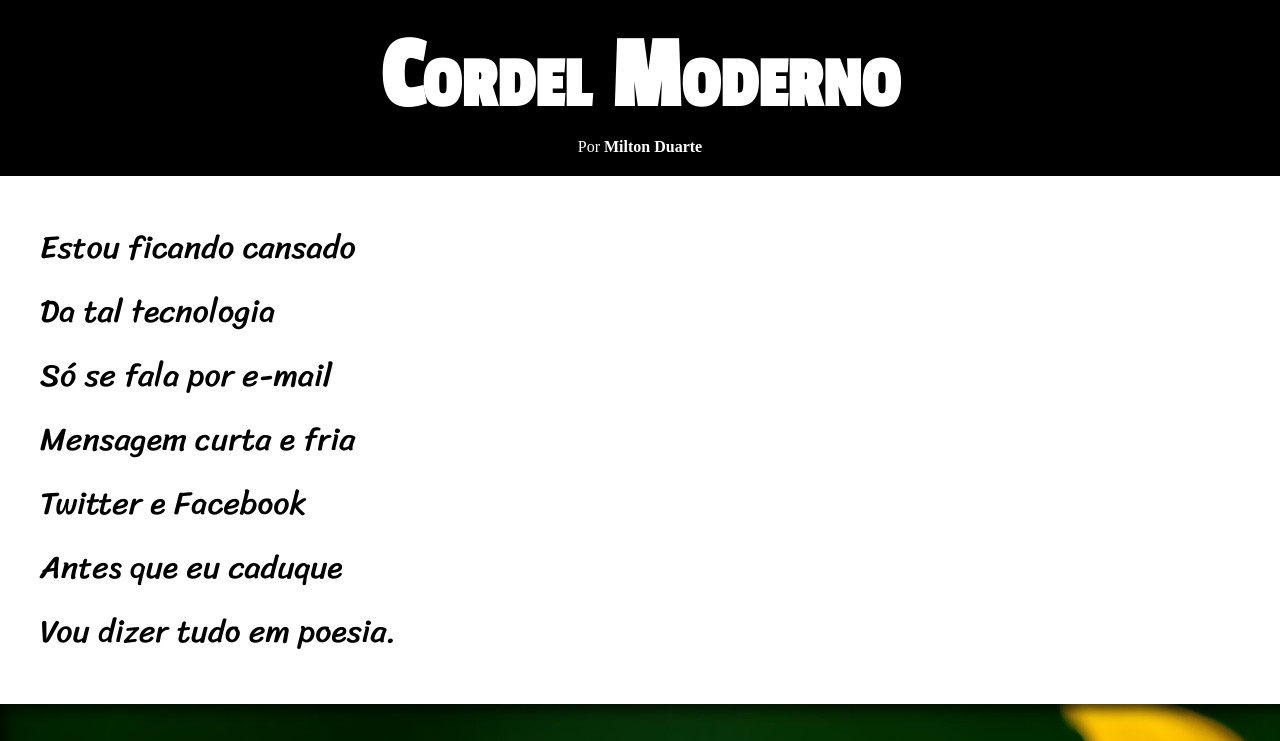
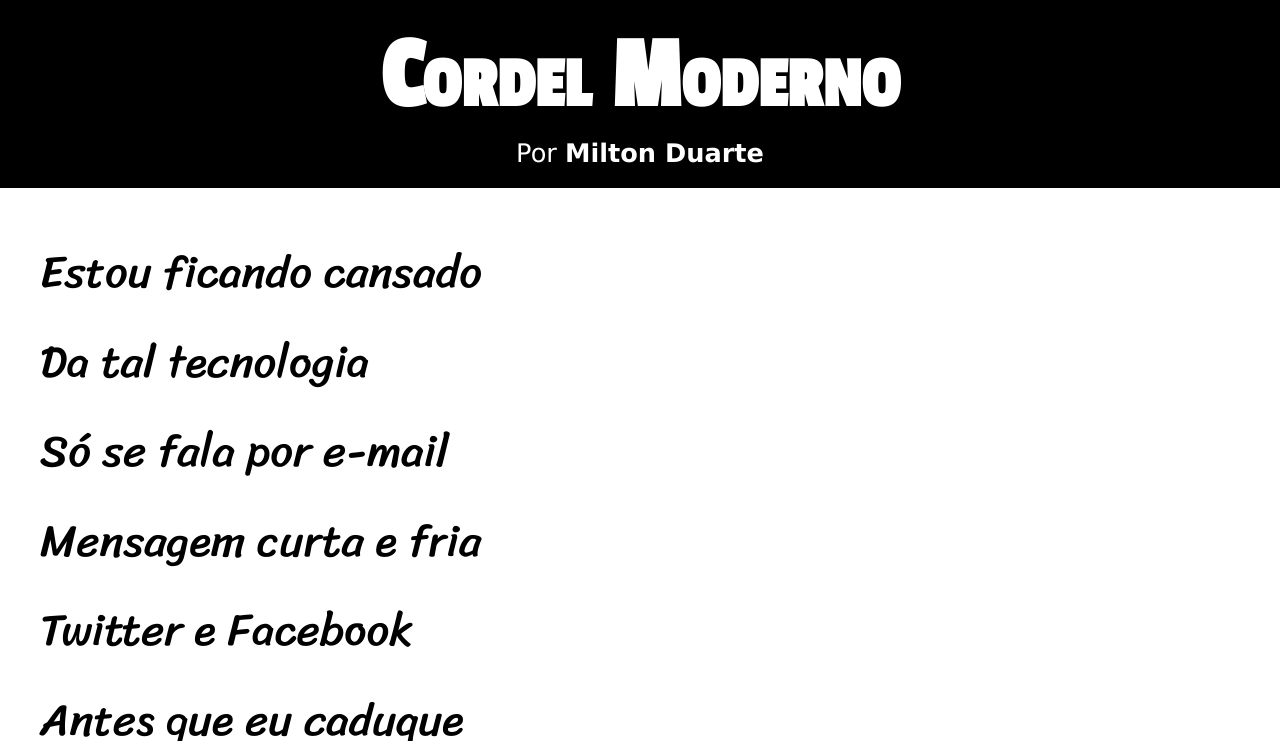
Before and after one commit to thiagofrigo/projeto-cordel, a plain HTML site: page index.html in a window 1280 px wide. Shown: the top 741 px of the page. Drawn offline with Linux system fonts and the light colour scheme.

Commit message:
Update style.css

```diff
--- a/style.css
+++ b/style.css
@@ -33,6 +33,8 @@ header a{
 
 header p{
     padding-top: 5px;
+    font-family: var(--font1);
+    font-size: 2vw;
 }
 main{
     height: 500px;
@@ -43,7 +45,7 @@ main p{
     padding-left: 40px;
     padding-top: 40px;
     padding-bottom: 40px;
-    font-size: 2.5vw;
+    font-size: 3.5vw;
     line-height: 2em;
     font-family: var(--font3);
 }
@@ -73,6 +75,7 @@ main p{
 }
 #imagem1{
     background-image: url('imagens/background001.jpg');
+
 }
 #imagem2{
     background-image: url('imagens/background002.jpg');
```
